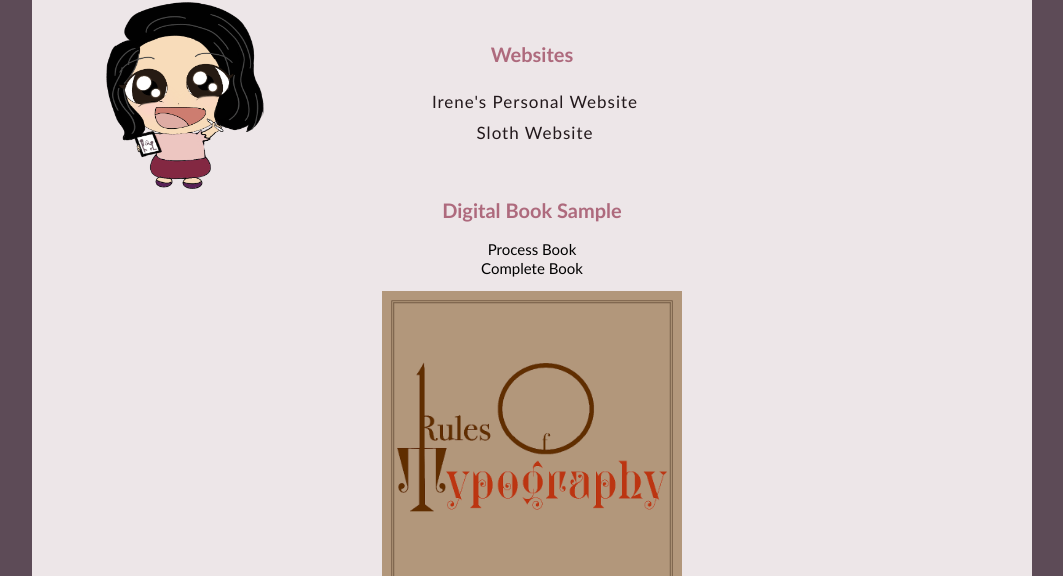
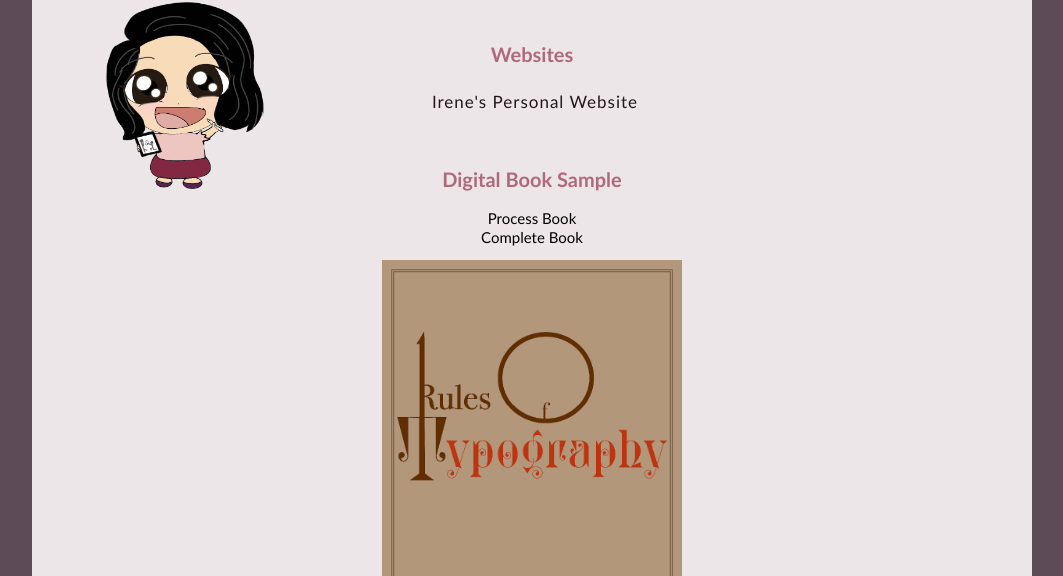
Before and after one commit to Irene-website/portfolios, a plain HTML site: page IreneWeb portfolios.html in a window 1280 px wide. Shown: the part 224-800 px from the top of the page, without its empty margins (108-1171 px from the left). Drawn offline with Linux system fonts and the light colour scheme.

Commit message:
Update IreneWeb portfolios.html
get rid of sloth web until i fix it <ul>
          <li><a href="http://irenetsaiwebsites.com/final%20home%20page.html" target="_blank" class="websitetext">Sloth Website</a></li>
        </ul>

```diff
--- a/IreneWeb portfolios.html
+++ b/IreneWeb portfolios.html
@@ -51,9 +51,7 @@
           <li><a href="https://irene-website.github.io/portfolios/ireneWeb%20home.html" target="_blank" class="websitetext">
           Irene's Personal Website
 			  </a></li></ul><br>
-          <ul>
-          <li><a href="http://irenetsaiwebsites.com/final%20home%20page.html" target="_blank" class="websitetext">Sloth Website</a></li>
-        </ul>
+
       </div>
 
 
```
